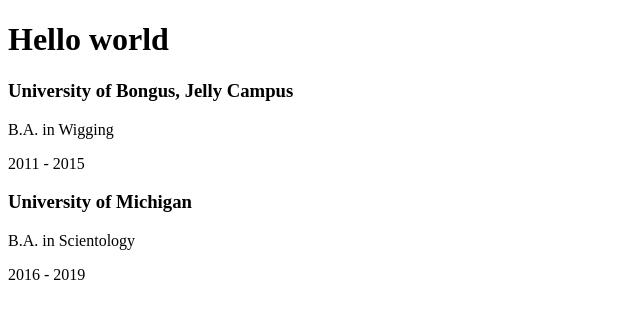
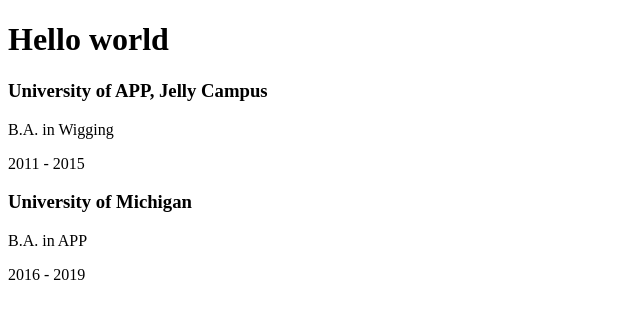
Before and after one commit to aTomWeaver/cv-project, a React (Create React App) app: page / in a window 1280 px wide. Shown: the top 318 px of the page, without its empty margins (0-640 px from the left). Built offline with nearby package versions, Linux system fonts and the light colour scheme.

Commit message:
move state management from EducationField to App

```diff
--- a/src/App.js
+++ b/src/App.js
@@ -2,11 +2,39 @@
 import Education from "./Components/EducationField";
 
 class App extends React.Component {
+  constructor() {
+    super();
+
+    this.state = {
+      education: {
+        cache: { name: "", degree: "", startYear: "", endYear: "" },
+        institutions: [
+          {
+            name: "University of APP, Jelly Campus",
+            degree: "B.A. in Wigging",
+            startYear: "2011",
+            endYear: "2015",
+          },
+          {
+            name: "University of Michigan",
+            degree: "B.A. in APP",
+            startYear: "2016",
+            endYear: "2019",
+          },
+        ],
+      }
+    }
+  }
+
+  getEducation() {
+
+  }
+
   render() {
     return (
       <div>
         <h1>Hello world</h1>
-        <Education institution="example U"/>
+        <Education institutions={this.state.education.institutions}/>
       </div>
     );
   }
--- a/src/Components/EducationField.js
+++ b/src/Components/EducationField.js
@@ -1,33 +1,15 @@
 import { Component } from "react";
 
 class Education extends Component {
-  constructor() {
-    super();
+  constructor(props) {
+    super(props);
 
-    this.state = {
-      cache: { name: "", degree: "", startYear: "", endYear: "" },
-      institutions: [
-        {
-          name: "University of Bongus, Jelly Campus",
-          degree: "B.A. in Wigging",
-          startYear: "2011",
-          endYear: "2015",
-        },
-        {
-          name: "University of Michigan",
-          degree: "B.A. in Scientology",
-          startYear: "2016",
-          endYear: "2019",
-        },
-      ],
-    };
+    this.inst = props.institutions;
   }
   render() {
-    const institutions = this.state.institutions;
-
     return (
-      <div>
-        {institutions.map((ins) => {
+      <div className="section education">
+        {this.inst.map((ins) => {
           return (
             <div key={ins.name}>
               <h3>{ins.name}</h3>
```
